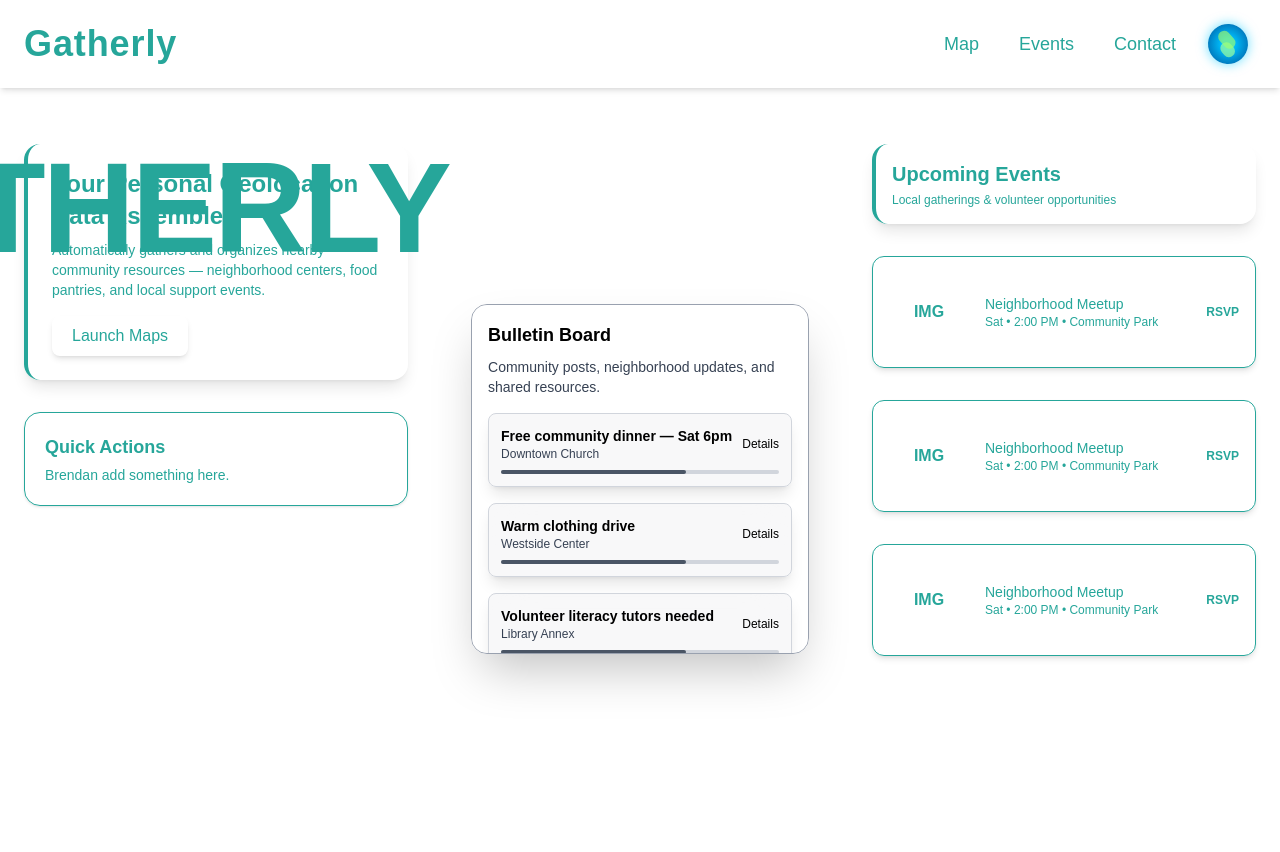
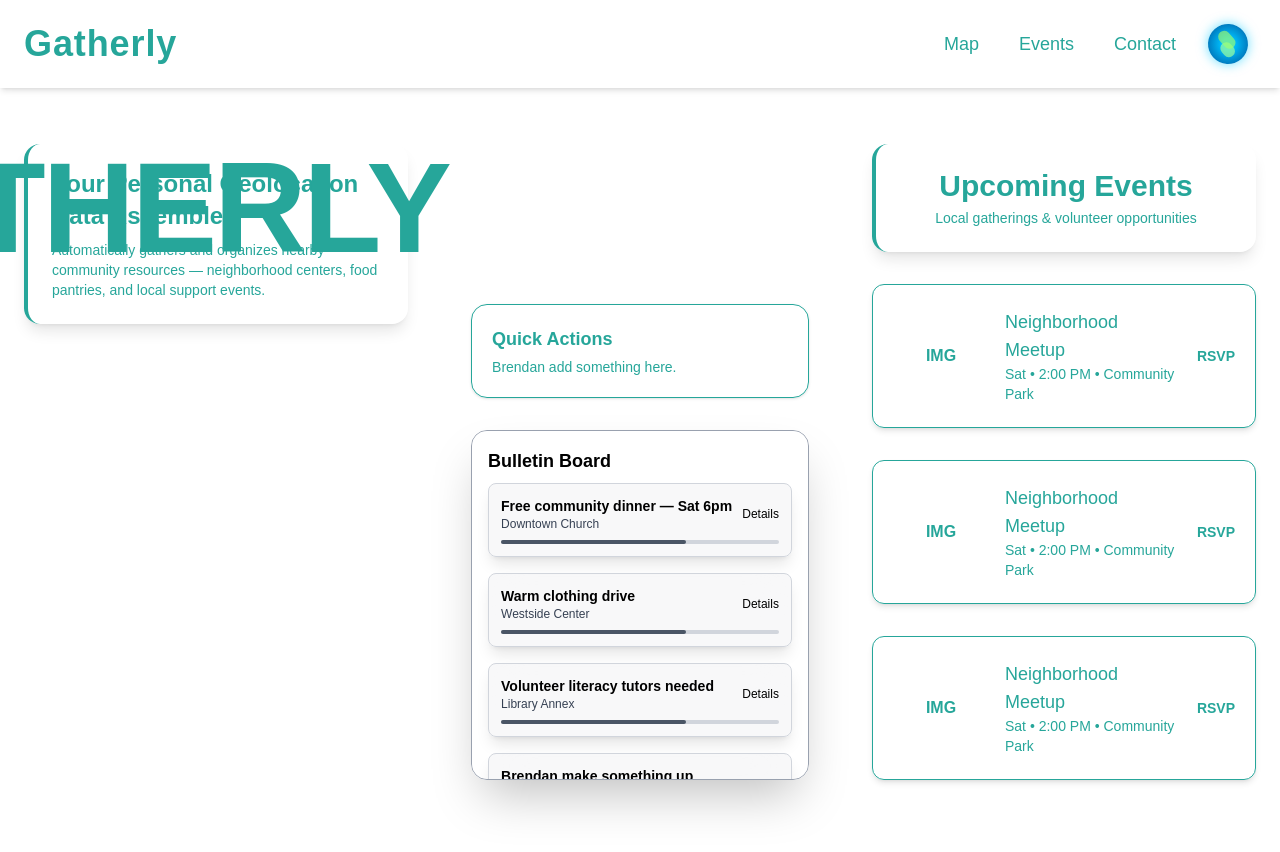
Before and after one commit to TSA-Group/tsa_group_starter, a Next.js app: page / in a window 1280 px wide. Shown: the top 852 px of the page. Built offline with nearby package versions, Linux system fonts and the light colour scheme.

Commit message:
Update page.tsx

```diff
--- a/app/page.tsx
+++ b/app/page.tsx
@@ -20,7 +20,7 @@ const fadeUp: Variants = {
 };
 
 const cardPop: Variants = {
-  hidden: { opacity: 0, y: 10, scale: 0.995 },
+  hidden: { opacity: 0, y: 10, scale: 0.98 },
   show: {
     opacity: 1,
     y: 0,
@@ -45,7 +45,8 @@ export default function Home() {
       {/* MAIN CONTENT */}
       <main className="w-full max-w-7xl mx-auto px-6 pt-12 pb-[80vh] mt-0 grid grid-cols-1 md:grid-cols-3 gap-10">
 
-        {/* LEFT COLUMN */}
+
+        {/* LEFT COLUMN — (NO “LAUNCH MAPS” ANYMORE) */}
         <motion.section variants={fadeUp} className="space-y-8">
           <motion.div
             variants={cardPop}
@@ -59,34 +60,19 @@ export default function Home() {
               Automatically gathers and organizes nearby community resources —
               neighborhood centers, food pantries, and local support events.
             </p>
-            <div className="mt-4">
-              <Link href="/map" legacyBehavior>
-                <a className="inline-block px-5 py-2 rounded-lg bg-neutral text-info font-medium shadow-md hover:shadow-xl transition">
-                  Launch Maps
-                </a>
-              </Link>
-            </div>
-          </motion.div>
-
-          <motion.div
-            variants={cardPop}
-            className="p-5 bg-info rounded-2xl shadow border border-success hover:shadow-xl transition-colors duration-300"
-            whileHover={{ y: -4 }}
-          >
-            <h3 className="text-lg font-semibold mb-1">Quick Actions</h3>
-            <p className="text-sm text-warning/70">
-              Brendan add something here.
-            </p>
           </motion.div>
         </motion.section>
 
-        {/* CENTER COLUMN */}
+
+
+        {/* CENTER COLUMN — GATHERLY + QUICK ACTIONS BELOW */}
         <motion.section
           variants={fadeUp}
           className="flex flex-col items-center space-y-8"
         >
+          {/* BIG TITLE */}
           <motion.h1
-            className="text-9xl md:text-9xl font-extrabold tracking-tight leading-none text-primary"
+            className="text-8xl md:text-9xl font-extrabold tracking-tight leading-none text-primary"
             style={{ fontFamily: "TAN Buster, sans-serif" }}
             variants={cardPop}
             animate={{
@@ -98,17 +84,30 @@ export default function Home() {
             GATHERLY
           </motion.h1>
 
+          {/* QUICK ACTIONS BELOW THE TITLE */}
           <motion.div
             variants={cardPop}
-            className="w-full md:w-[88%] h-[350px] bg-white/60 dark:bg-black/60 backdrop-blur-xl rounded-2xl border border-gray-400 dark:border-gray-600 shadow-2xl p-4 relative overflow-y-auto scrollbar-thin scrollbar-thumb-gray-400 scrollbar-track-gray-100 dark:scrollbar-thumb-gray-600 dark:scrollbar-track-gray-800 transition-colors duration-300"
+            className="p-5 w-full md:w-[88%] bg-info rounded-2xl shadow border border-success hover:shadow-xl transition-colors duration-300"
+            whileHover={{ y: -4 }}
+          >
+            <h3 className="text-lg font-semibold mb-1">Quick Actions</h3>
+            <p className="text-sm text-warning/70">
+              Brendan add something here.
+            </p>
+          </motion.div>
+
+          {/* BULLETIN BOARD (STAYS IN CENTER) */}
+          <motion.div
+            variants={cardPop}
+            className="w-full md:w-[88%] h-[350px] bg-white/60 dark:bg-black/60 backdrop-blur-xl rounded-2xl
+            border border-gray-400 dark:border-gray-600 shadow-2xl p-4 relative
+            overflow-y-auto scrollbar-thin scrollbar-thumb-gray-400 scrollbar-track-gray-100
+            dark:scrollbar-thumb-gray-600 dark:scrollbar-track-gray-800 transition-colors duration-300"
             whileHover={{ scale: 1.01 }}
           >
             <h3 className="text-lg font-semibold text-black dark:text-white mb-2">
               Bulletin Board
             </h3>
-            <p className="text-sm text-gray-700 dark:text-gray-300 mb-4">
-              Community posts, neighborhood updates, and shared resources.
-            </p>
 
             <ul className="space-y-4">
               {[
@@ -119,7 +118,8 @@ export default function Home() {
               ].map((item, i) => (
                 <li
                   key={i}
-                  className="bg-gray-100/60 dark:bg-gray-900/60 backdrop-blur-xl border border-gray-300 dark:border-gray-600 rounded-lg p-3 shadow-lg hover:shadow-xl transition"
+                  className="bg-gray-100/60 dark:bg-gray-900/60 backdrop-blur-xl
+                  border border-gray-300 dark:border-gray-600 rounded-lg p-3 shadow-lg hover:shadow-xl transition"
                 >
                   <div className="flex justify-between items-center mb-2">
                     <div>
@@ -142,40 +142,49 @@ export default function Home() {
           </motion.div>
         </motion.section>
 
-        {/* RIGHT COLUMN */}
-        <motion.section variants={fadeUp} className="space-y-8">
+
+
+        {/* RIGHT COLUMN — NOW A **BIG** UPCOMING EVENTS SECTION */}
+        <motion.section variants={fadeUp} className="space-y-8 flex flex-col">
+
+          {/* BIGGER HEADER */}
           <motion.div
             variants={cardPop}
-            className="p-4 bg-info rounded-2xl shadow-lg border-l-4 border-neutral transition-colors duration-300"
+            className="p-6 bg-info rounded-2xl shadow-lg border-l-4 border-neutral transition-colors duration-300 text-center"
             whileHover={{ y: -4 }}
           >
-            <h2 className="text-xl font-semibold">Upcoming Events</h2>
-            <p className="text-xs text-warning/70 mt-1">
+            <h2 className="text-3xl font-semibold">Upcoming Events</h2>
+            <p className="text-sm text-warning/70 mt-1">
               Local gatherings & volunteer opportunities
             </p>
           </motion.div>
 
+          {/* BIGGER EVENT CARDS */}
           {[1, 2, 3].map((i) => (
             <motion.div
               key={i}
               variants={cardPop}
-              className="h-28 bg-info rounded-xl border border-success shadow-md flex items-center gap-4 p-4 hover:shadow-xl transition-colors duration-300"
+              className="h-36 bg-info rounded-xl border border-success shadow-md
+              flex items-center gap-4 p-5 hover:shadow-xl transition-colors duration-300"
               whileHover={{ translateY: -6 }}
             >
-              <div className="flex-none w-20 h-20 bg-success-content rounded-md flex items-center justify-center text-neutral font-semibold">
+              <div className="flex-none w-24 h-24 bg-success-content rounded-md flex items-center justify-center text-neutral font-semibold">
                 IMG
               </div>
+
               <div className="flex-1">
-                <div className="text-sm font-medium">Neighborhood Meetup</div>
-                <div className="text-xs text-accent-content/70">
+                <div className="text-lg font-medium">Neighborhood Meetup</div>
+                <div className="text-sm text-accent-content/70">
                   Sat • 2:00 PM • Community Park
                 </div>
               </div>
-              <div className="text-xs text-neutral font-semibold">RSVP</div>
+
+              <div className="text-sm text-neutral font-semibold">RSVP</div>
             </motion.div>
           ))}
         </motion.section>
       </main>
+
 
       {/* FOOTER CONTACT */}
       <motion.footer
```
